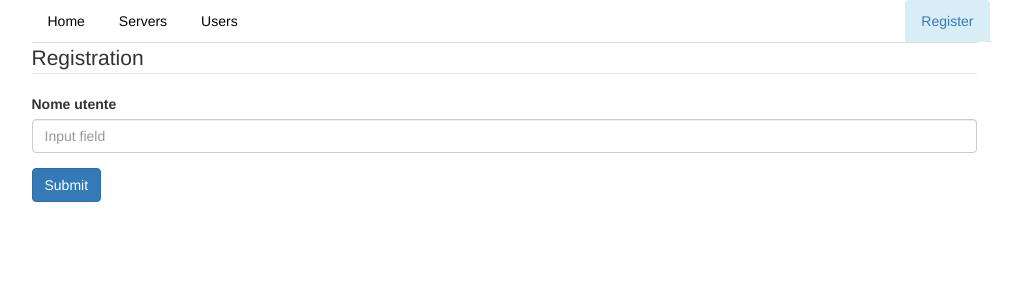
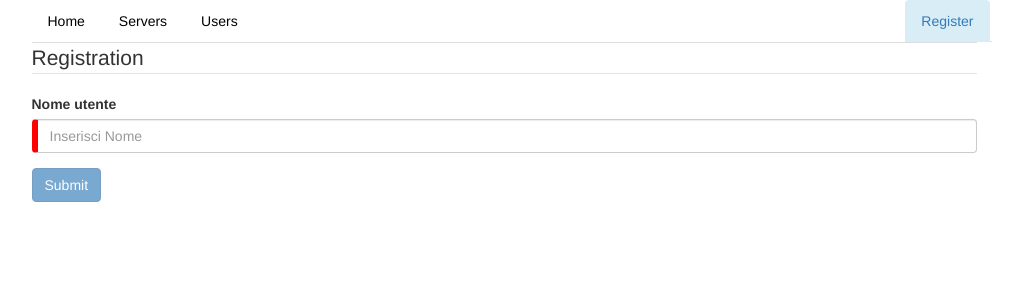
Before and after one commit to PsykeDady/serverusers, an Angular app: page /register in a window 1280 px wide. Shown: the top 300 px of the page, without its empty margins (136-1157 px from the left). Built offline with nearby package versions, Linux system fonts and the light colour scheme.

Commit message:
ng valid e ng invalid

```diff
--- a/src/app/pages/register/register.component.css
+++ b/src/app/pages/register/register.component.css
@@ -0,0 +1,7 @@
+input.ng-invalid{
+	border-left: 0.5vw red solid;
+}
+
+input.ng-valid{
+	border-left: 0.5vw green solid;
+}
--- a/src/app/pages/register/register.component.html
+++ b/src/app/pages/register/register.component.html
@@ -1,10 +1,10 @@
-<form action="" method="POST" role="form" #formRegistrazione="ngForm"  (ngSubmit)="registrati(formRegistrazione)">
+<form action="" method="POST" role="form" #formRegistrazione="ngForm"  (ngSubmit)="registrati()">
 	<legend>Registration</legend>
 
 	<div class="form-group">
 		<label for="">Nome utente</label>
-		<input type="text" class="form-control" id="" placeholder="Input field" ngModel name="nome">
+		<input type="text" class="form-control" id="" placeholder="Inserisci Nome" ngModel name="nome" required>
 	</div>
 
-	<button type="submit" class="btn btn-primary" >Submit</button>
+	<button type="submit" class="btn btn-primary" [disabled]="formRegistrazione.invalid">Submit</button>
 </form>
--- a/src/app/pages/register/register.component.ts
+++ b/src/app/pages/register/register.component.ts
@@ -1,7 +1,6 @@
-import { Component } from "@angular/core";
+import { Component, ViewChild } from "@angular/core";
 import { NgForm } from "@angular/forms";
 import { Router } from "@angular/router";
-import { TabsService } from "src/app/services/Tabs.service";
 import { UserService } from "src/app/services/User.service";
 
 @Component({
@@ -11,17 +10,22 @@ import { UserService } from "src/app/services/User.service";
 })
 export class RegisterComponent {
 
+	@ViewChild("formRegistrazione") formRegistrazione:NgForm;
+
 	constructor(public router:Router, public userService: UserService){
-
 	}
 
+	stampe(){
+		console.log("NgForm=",this.formRegistrazione);
+		console.log("NgForm.valid=",this.formRegistrazione.valid);
+		console.log("NgForm.value=",this.formRegistrazione.value);
+		console.log("NgForm.value[\"nome\"]=",this.formRegistrazione.value["nome"]);
+	}
 
-	registrati(formRegistrazione:NgForm){
-		console.log("NgForm=",formRegistrazione);
-		console.log("NgForm.value=",formRegistrazione.value);
-		console.log("NgForm.value[\"nome\"]=",formRegistrazione.value["nome"]);
+	registrati(){
+		this.stampe()
 
-		this.userService.addUsers(formRegistrazione.value["nome"])
+		this.userService.addUsers(this.formRegistrazione.value["nome"])
 
 		this.router.navigate(["/users"])
 	}
```
Also changed, not shown: src/app/app.module.ts (+21 -21 lines).
